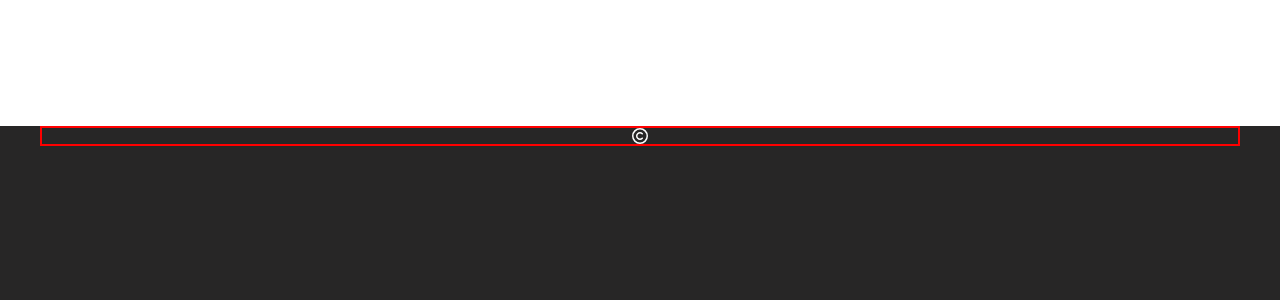
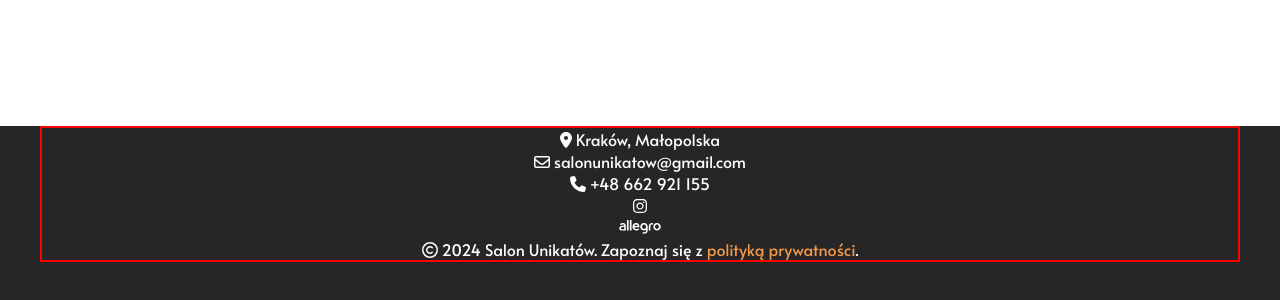
Before and after one commit to jkbednarczyk/subc, a React (Create React App) app: page / in a window 1280 px wide. Shown: the part 1954-2254 px from the top of the page. Built offline with nearby package versions, Linux system fonts and the light colour scheme; a web font is replaced by a local one.

Commit message:
SUBC-0001 Add allegro icon and contact info in footer

```diff
--- a/package.json
+++ b/package.json
@@ -3,7 +3,9 @@
   "version": "0.1.0",
   "private": true,
   "dependencies": {
+    "@fortawesome/fontawesome-free": "^6.6.0",
     "@fortawesome/fontawesome-svg-core": "^6.6.0",
+    "@fortawesome/free-brands-svg-icons": "^6.6.0",
     "@fortawesome/free-regular-svg-icons": "^6.6.0",
     "@fortawesome/free-solid-svg-icons": "^6.6.0",
     "@fortawesome/react-fontawesome": "^0.2.2",
--- a/src/App.tsx
+++ b/src/App.tsx
@@ -3,6 +3,7 @@ import './GlobalStyles.css';
 import { Navbar } from './components/navbar/Navbar.component';
 import { BrowserRouter as Router, Routes, Route } from "react-router-dom";
 import { HomePage } from './components/home/HomePage.component';
+import { PrivacyPolicy } from './components/privacyPolicy/PrivacyPolicy';
 
 function App() {
   return (
@@ -12,12 +13,10 @@ function App() {
      <main className="main-content">
        <Routes>
          <Route path="/" element={<HomePage />} />
-         <Route path="/news" element="" />
-         {/* Define other routes that you need*/}
+         <Route path="/privacyPolicy" element={<PrivacyPolicy />} />
        </Routes>
      </main>
    </Router>
-  // <HomePage/>
  );
 };
 
--- a/src/components/home/HomePage.component.tsx
+++ b/src/components/home/HomePage.component.tsx
@@ -1,11 +1,15 @@
-import React from "react";
 import './HomePage.css';
 import Clock from '../../assets/images/clock.png';
 import { FontAwesomeIcon } from '@fortawesome/react-fontawesome';
-import { faCopyright } from '@fortawesome/free-regular-svg-icons';
+import { faCopyright, faEnvelope} from '@fortawesome/free-regular-svg-icons';
+import { faLocationDot, faPhone } from "@fortawesome/free-solid-svg-icons";
+import { faInstagram } from "@fortawesome/free-brands-svg-icons";
 import '../../fontawesome.config';
+import { NavLink } from "react-router-dom";
+import allegro from "../../assets/images/allegro.svg"
 
 export const HomePage = () => {
+
     return <>
         <section className="home">
             <div className="content">
@@ -23,7 +27,28 @@ export const HomePage = () => {
         </section>
         <section className="footer">
             <div className="footer-content">
-            <FontAwesomeIcon icon={faCopyright} />
+                <div className="footer-location">
+                    <FontAwesomeIcon icon={faLocationDot}/> Kraków, Małopolska
+                </div>
+                <div className="footer-mail">
+                    <FontAwesomeIcon icon={faEnvelope}/> salonunikatow@gmail.com
+                </div>
+                <div className="footer-mobile">
+                    <FontAwesomeIcon icon={faPhone}/> +48 662 921 155
+                </div>
+                <div className='footer-instagram'>
+                    <FontAwesomeIcon icon={faInstagram}/>
+                </div>
+                <div className="footer-allegro">
+                     <NavLink to="https://allegro.pl/uzytkownik/SalonUnikatow" target="_blank" className="nav__link">
+                        <img src={allegro} alt="" className="footer-allegro-icon"/>
+                    </NavLink>
+                </div>
+                <div className="footer-copyright">
+                    <FontAwesomeIcon icon={faCopyright}/> 2024 Salon Unikatów. Zapoznaj się z
+                    <a href={"/privacyPolicy"}>{" polityką prywatności"}</a>.
+                </div>
+
             </div>
         </section>
     </>
--- a/src/components/home/HomePage.css
+++ b/src/components/home/HomePage.css
@@ -83,6 +83,14 @@
     text-align: center;
 }
 
+.footer-copyright a {
+    color: var(--first-color);
+}
+
+.footer-allegro-icon {
+    height: 15px;
+}
+
 @media (max-width: 768px) {
     .content h1 {
         font-size: 56px;
--- a/src/components/navbar/Navbar.component.tsx
+++ b/src/components/navbar/Navbar.component.tsx
@@ -4,7 +4,7 @@ import { NavLink } from "react-router-dom";
 import { IoClose, IoMenu } from "react-icons/io5";
 
 export const Navbar: FC = () => {
-    const [showMenu, setShowMenu] = useState(false);
+  const [showMenu, setShowMenu] = useState(false);
 
   const toggleMenu = () => {
     setShowMenu(!showMenu);
--- /dev/null
+++ b/src/components/privacyPolicy/PrivacyPolicy.tsx
@@ -0,0 +1,9 @@
+import React from "react";
+
+export const PrivacyPolicy = () => {
+    return <>
+        <div>
+            Privacy Policy
+        </div>
+    </>
+};
--- a/src/fontawesome.config.ts
+++ b/src/fontawesome.config.ts
@@ -1,5 +1,6 @@
 import { library } from '@fortawesome/fontawesome-svg-core';
 import { fas } from '@fortawesome/free-solid-svg-icons';
 import { far } from '@fortawesome/free-regular-svg-icons';
+import { fab } from '@fortawesome/free-brands-svg-icons'
 
-library.add(fas, far);
+library.add(fas, far, fab);
```
Also changed, not shown: src/assets/images/allegro.svg (added), 1 other file (tests, documents, lock files or other folders).
